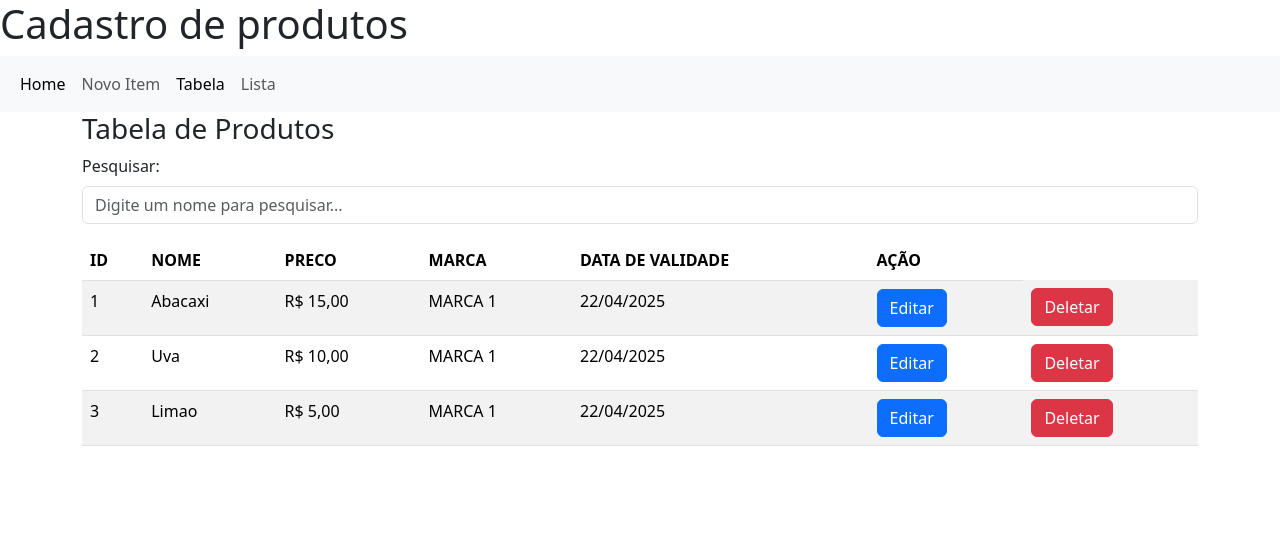
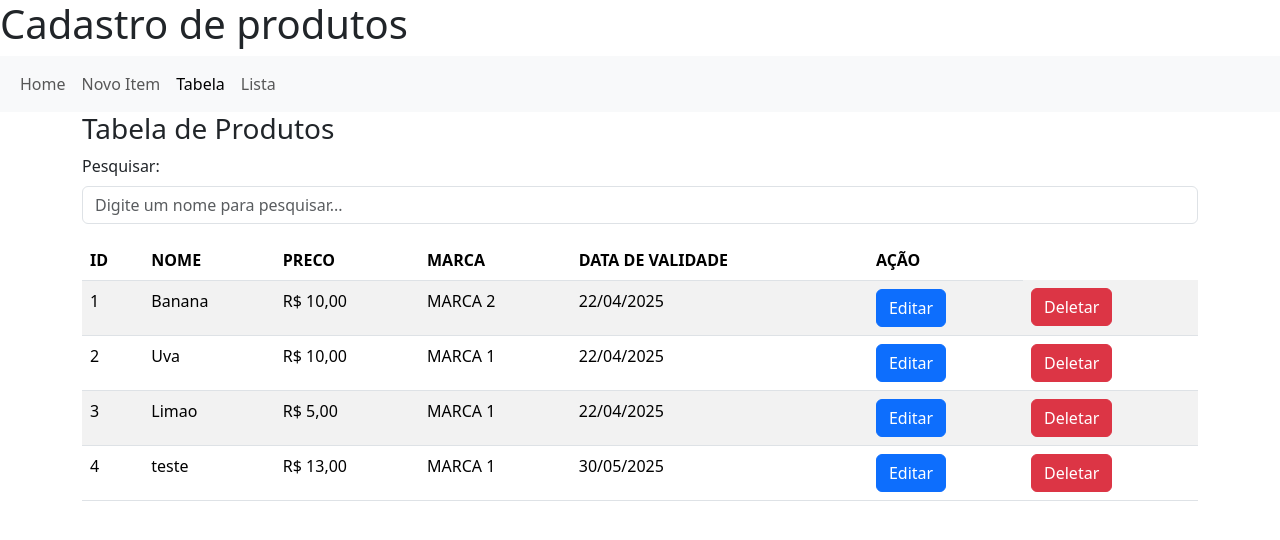
Before and after one commit to MathScheffer/Framework-2, an Angular app: page /tabela in a window 1280 px wide. Shown: the top 540 px of the page. Built offline with nearby package versions, Linux system fonts and the light colour scheme; data requests are answered from the project's data file.

Commit message:
feat: adicionar observables;\njson server

```diff
--- a/package.json
+++ b/package.json
@@ -3,6 +3,7 @@
   "version": "0.0.0",
   "scripts": {
     "ng": "ng",
+    "db": "npx json-server zdb.json",
     "start": "ng serve",
     "build": "ng build",
     "watch": "ng build --watch --configuration development",
--- a/src/app/app.module.ts
+++ b/src/app/app.module.ts
@@ -11,6 +11,7 @@ import { ListCardProdutosComponent } from './list-card-produtos/list-card-produt
 import { MoedaPipe } from './pipes/moeda.pipe';
 import { FiltroPesquisaPipe } from './pipes/filtro-pesquisa.pipe';
 import { NavBarComponent } from './nav-bar/nav-bar.component';
+import { provideHttpClient } from '@angular/common/http';
 
 @NgModule({
   declarations: [
@@ -28,7 +29,8 @@ import { NavBarComponent } from './nav-bar/nav-bar.component';
     FormsModule,
     AppRoutingModule
   ],
-  providers: [],
+  //cria uma espécie de service
+  providers: [provideHttpClient()],
   bootstrap: [AppComponent]
 })
 export class AppModule { }
--- a/src/app/form-produtos/form-produtos.component.ts
+++ b/src/app/form-produtos/form-produtos.component.ts
@@ -2,6 +2,7 @@ import { Component, EventEmitter, Input, Output } from '@angular/core';
 import { Produto } from '../produto';
 import { ProdutoService } from '../produto.service';
 import { ActivatedRoute, Router } from '@angular/router';
+import { ProdutoApiService } from '../produto-api.service';
 
 @Component({
   selector: 'app-form-produtos',
@@ -15,13 +16,21 @@ export class FormProdutosComponent {
   id?: number;
   botaoAcao = "Cadastrar";
 
-  constructor(private produtoService: ProdutoService, private route: ActivatedRoute, private router: Router){
+  constructor(private produtoService: ProdutoService,
+    private route: ActivatedRoute,
+    private router: Router,
+    private produtoApiService: ProdutoApiService
+){
+
     this.listaProdutos = produtoService.listar();
     this.id = parseInt(this.route.snapshot.params['id']);
 
     if(this.id){
       this.botaoAcao = "Editar";
-      this.produto = produtoService.buscarPorId(this.id);
+      //this.produto = produtoService.buscarPorId(this.id);
+      this.produtoApiService.buscarPorId(this.id).subscribe(prod => {
+        this.produto = prod;
+      })
     }
   }
   /* @Input()  listaProdutos: Produto[] = [];*/
@@ -32,9 +41,12 @@ export class FormProdutosComponent {
 
   salvar = () => {
     if(this.id){
-      this.produtoService.editar(this.id, this.produto);
-      this.voltar();
-    }else{
+      //this.produtoService.editar(this.id, this.produto);
+      this.produtoApiService.editar(this.id, this.produto).subscribe(prod => {
+        alert(`Produto editado com sucesso!`);
+        this.voltar();
+      })
+    }else{//cadastrar
       /*     let id = this.listaProdutos.length > 0 ? this.listaProdutos[this.listaProdutos.length - 1].id?? + 1 : 1; */
       let id = (this.listaProdutos[this.listaProdutos.length - 1]?.id ?? 0) + 1;
       this.produto.id = id;
@@ -46,8 +58,12 @@ export class FormProdutosComponent {
         */
         //Podemos substituir o input e output pela função do service, mantendo o principio da DI:
         console.log(this.produto)
-        this.produtoService.addProduto(this.produto);
+        //this.produtoService.addProduto(this.produto);
+        this.produtoApiService.inserir(this.produto).subscribe(prod => {
+          alert(`Produto ${prod.nome} adicionado com sucesso!`);
+
         this.produto = new Produto();
+        })
       }
     }
   }
--- a/src/app/list-card-produtos/list-card-produtos.component.ts
+++ b/src/app/list-card-produtos/list-card-produtos.component.ts
@@ -1,6 +1,7 @@
 import { Component, Input } from '@angular/core';
 import { Produto } from '../produto';
 import { ProdutoService } from '../produto.service';
+import { ProdutoApiService } from '../produto-api.service';
 
 @Component({
   selector: 'app-list-card-produtos',
@@ -10,7 +11,12 @@ import { ProdutoService } from '../produto.service';
 })
 export class ListCardProdutosComponent {
 /*   @Input()  */listaProdutos: Produto[] = [];
-  constructor(private produtoService: ProdutoService){
-    this.listaProdutos = produtoService.listar();
+  constructor(private produtoService: ProdutoService, private produtoApiService: ProdutoApiService){
+    //this.listaProdutos = produtoService.listar();
+
+    //O Subscribe atua como um "then" do promise
+    this.produtoApiService.listar().subscribe(produtos => {
+      this.listaProdutos = produtos;
+    })
   }
 }
--- /dev/null
+++ b/src/app/locais.ts
@@ -0,0 +1,2 @@
+export interface Locais {
+}
--- a/src/app/nav-bar/nav-bar.component.html
+++ b/src/app/nav-bar/nav-bar.component.html
@@ -7,7 +7,7 @@
           routerLink serva para
           routerLinkActive serve para
           -->
-          <a class="nav-link" routerLink="/" routerLinkActive="active">Home</a>
+          <a class="nav-link" routerLink="/home" routerLinkActive="active">Home</a>
         </li>
         <li class="nav-item">
           <a class="nav-link" routerLink="/novo" routerLinkActive="active">Novo Item</a>
--- /dev/null
+++ b/src/app/produto-api.service.ts
@@ -0,0 +1,39 @@
+import { HttpClient, HttpHeaders } from '@angular/common/http';
+import { Injectable } from '@angular/core';
+import { Observable } from 'rxjs';
+import { Produto } from './produto';
+
+@Injectable({
+  providedIn: 'root'
+})
+export class ProdutoApiService {
+  BASE_API = "http://localhost:3000"
+  httpOptions = {
+    headers: new HttpHeaders({
+      "Content-Type":"application/json"
+    })
+  }
+  //HttpCliente é o 'provideHttpClient' que colocamos no providers em AppModule
+  constructor(private http: HttpClient) {
+   }
+
+   listar(): Observable<Produto[]> {
+    return this.http.get<Produto[]>(`${this.BASE_API}/produtos`);
+   }
+
+   buscarPorId(id: number): Observable<Produto> {
+    return this.http.get<Produto>(`${this.BASE_API}/produtos/${id}`)
+   }
+
+   deletar(id?: number): Observable<Produto> {
+    return this.http.delete<Produto>(`${this.BASE_API}/produtos/${id}`)
+   }
+
+   inserir(produto: Produto): Observable<Produto> {
+    return this.http.post<Produto>(`${this.BASE_API}/produtos`, produto, this.httpOptions)
+   }
+
+   editar(id: number, produto: Produto): Observable<Produto> {
+    return this.http.put<Produto>(`${this.BASE_API}/produtos/${id}`, produto, this.httpOptions)
+   }
+}
--- a/src/app/tabela-produtos/tabela-produtos.component.ts
+++ b/src/app/tabela-produtos/tabela-produtos.component.ts
@@ -1,6 +1,7 @@
 import { Component, Input } from '@angular/core';
 import { Produto } from '../produto';
 import { ProdutoService } from '../produto.service';
+import { ProdutoApiService } from '../produto-api.service';
 
 @Component({
   selector: 'app-tabela-produtos',
@@ -12,10 +13,26 @@ export class TabelaProdutosComponent {
   /* @Input() listaProdutos: any[] = []; */
   listaProdutos: Produto[] = []
   nomePesquisa?: string;
-  constructor(private produtoService: ProdutoService){
-    this.listaProdutos = produtoService.listar();
+  constructor(private produtoService: ProdutoService,
+     private produtoApiService : ProdutoApiService){
+
+    //this.listaProdutos = produtoService.listar();
+    this.listar()
+
   }
-  deletar = (id?: number | undefined) => {
-    this.produtoService.deletar(id)
+
+  listar = () => {
+    this.produtoApiService.listar().subscribe(produtos => {
+      this.listaProdutos = produtos;
+    })
+  }
+  deletar = (id?: number) => {
+    /* this.produtoService.deletar(id) */
+
+    this.produtoApiService.deletar(id).subscribe( produto => {
+        alert(`Produto ${produto.nome} deletado com sucesso!`)
+        //Necessário, pois ao deletar, não é atualizada a tabela sem o
+        this.listar();
+    })
   }
 }
--- /dev/null
+++ b/zdb.json
@@ -0,0 +1,32 @@
+{
+  "produtos": [
+    {
+      "id": "1",
+      "nome": "Banana",
+      "preco": 10,
+      "marca": "marca 2",
+      "dataValidade": "2025-04-22"
+    },
+    {
+      "id": "2",
+      "nome": "Uva",
+      "preco": 10,
+      "marca": "marca 1",
+      "dataValidade": "2025-04-22"
+    },
+    {
+      "id": "3",
+      "nome": "Limao",
+      "preco": 5,
+      "marca": "marca 1",
+      "dataValidade": "2025-04-22"
+    },
+    {
+      "id": 4,
+      "nome": "teste",
+      "preco": 13,
+      "marca": "marca 1",
+      "dataValidade": "2025-05-30"
+    }
+  ]
+}
```
Also changed, not shown: 1 other file (tests, documents, lock files or other folders).
